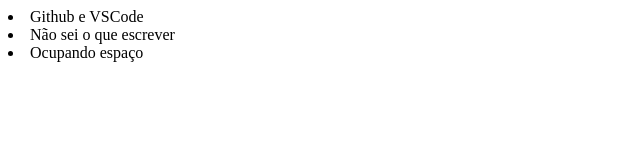
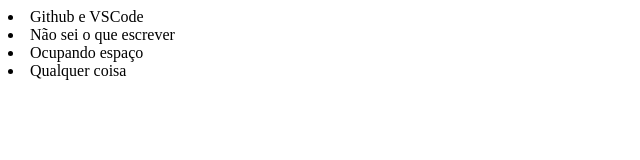
Before and after one commit to AlexSRod/EngSoft, a plain HTML site: page index.html in a window 1280 px wide. Shown: the full height of the page, 0-640 px from the left. Drawn offline with Linux system fonts and the light colour scheme.

Commit message:
mudança

```diff
--- a/index.html
+++ b/index.html
@@ -10,5 +10,6 @@
     <li>Github e VSCode</li>
     <li>Não sei o que escrever</li>
     <li>Ocupando espaço</li>
+    <li>Qualquer coisa</li>
 </body>
 </html>
```
